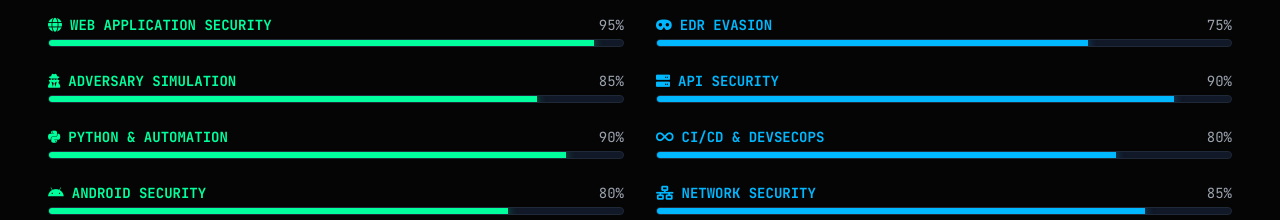
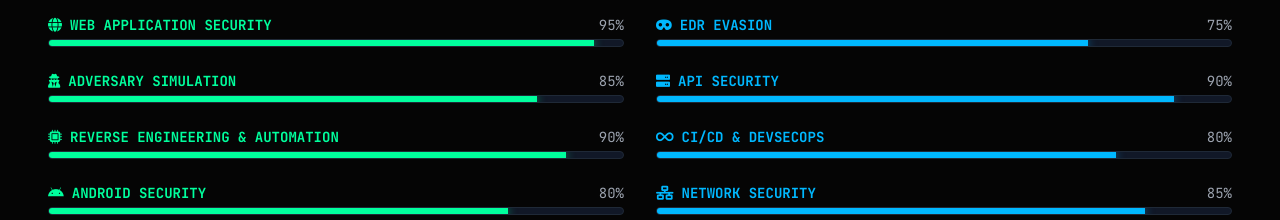
Before and after one commit to midhunmohanan101/midhunmohanan101.github.io, a plain HTML site: page index.html in a window 1280 px wide. Shown: the part 2820-3040 px from the top of the page. Drawn offline with nearby package versions, Linux system fonts and the light colour scheme.

Commit message:
Update index.html

```diff
--- a/index.html
+++ b/index.html
@@ -501,7 +501,7 @@
                     <div class="skill-container group">
                         <div class="flex justify-between mb-1">
                             <span class="text-sm font-bold text-cyber-primary flex items-center">
-                                <i class="fab fa-python mr-2"></i> PYTHON & AUTOMATION
+                                <i class="fas fa-microchip mr-2"></i> REVERSE ENGINEERING & AUTOMATION
                             </span>
                             <span class="text-sm text-gray-400">90%</span>
                         </div>
```
